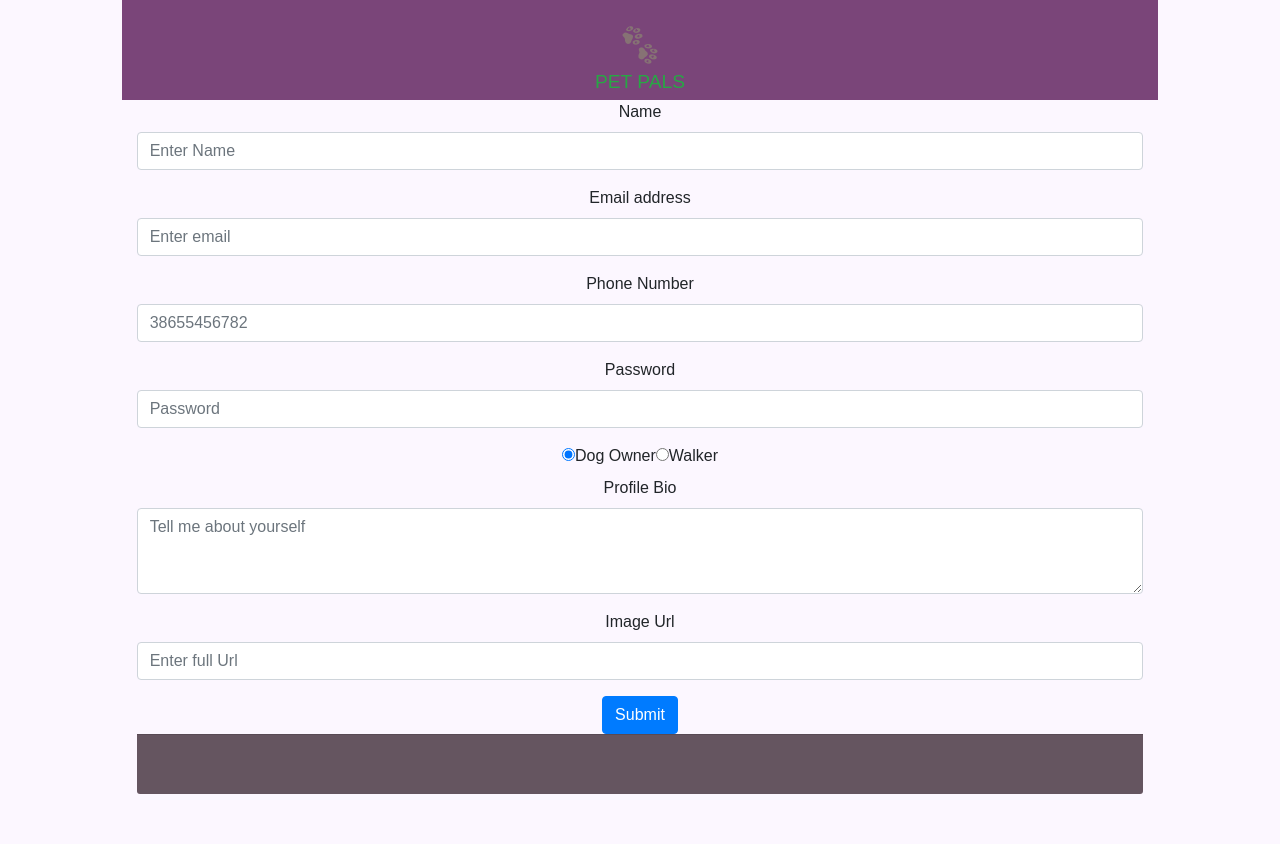
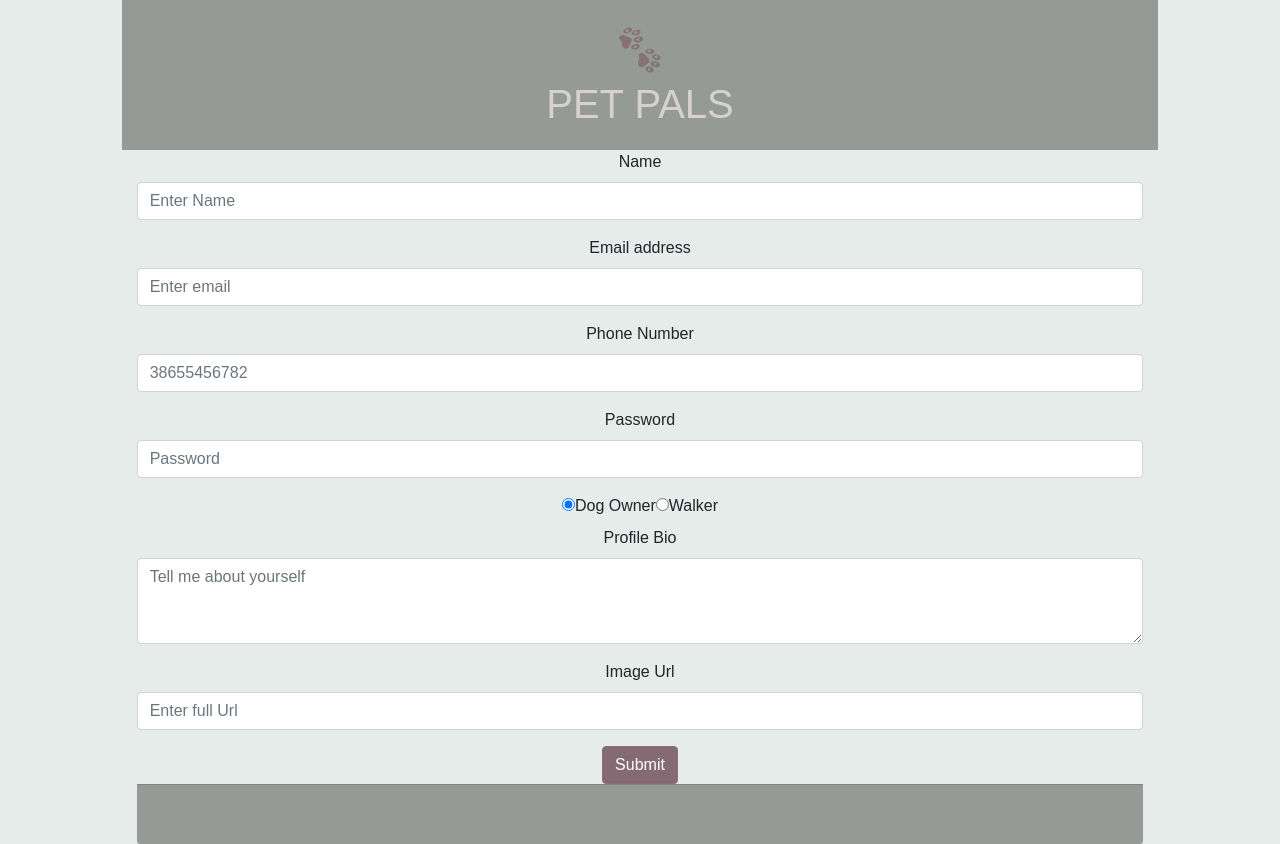
Before and after one commit to rehas/tinderx-for-puppies, a React (Create React App) app: page /new-user in a window 1280 px wide. Before the commit the page ends 800 px from the top, so only its background shows below. Built offline with nearby package versions, Linux system fonts and the light colour scheme.

Commit message:
more styling

```diff
--- a/src/App.css
+++ b/src/App.css
@@ -3,7 +3,7 @@
 }
 html,body, .App, #root, main,  .selector-container{
   height: 100%;
-  background-color: #FCF7FF;
+  background-color: #E5ECE9;
 }
 .row{
   height: 90%;
@@ -11,22 +11,40 @@ html,body, .App, #root, main,  .selector-container{
 
 .App-logo {
   animation: App-logo-spin infinite 20s linear;
-  height: 50px;
+  height: 60px;
 }
 
 .App-header {
-  background-color: #7a4579;
-  height: 100px;
+  background-color: #969A97;
+  height: 150px;
   padding: 20px;
-  color: white;
+  color: #D6D1CD;
+  fill : white;
 }
 
 .App-title {
-  font-size: 1.2em;
+  font-size: 2.5em;
+  color : #D6D1CD;
 }
 
 .App-intro {
   font-size: large;
+}
+.btn{
+  background-color: #846b73;
+  border-color: #8e6b7e;
+  margin: 0 20px;
+}
+.btn:hover{
+  background-color: #705563;
+  border-color: #8e6b7e;
+}
+
+.btn-success{
+  background-color: #58a068;
+}
+.btn-danger{
+  background-color: #db4a58;
 }
 
 @keyframes App-logo-spin {
@@ -34,7 +52,7 @@ html,body, .App, #root, main,  .selector-container{
   to { transform: rotate(360deg); }
 }
 .selector-container{
-  background-color: #ddddf3;
+  background-color: #D6D1CD;
 }
 
 .selector-container-button-yes, .selector-container-button-no{
@@ -60,12 +78,13 @@ html,body, .App, #root, main,  .selector-container{
   font-size: 2em;
   padding : 15px;
   vertical-align: bottom;
+  background-color: #E5ECE9;
 }
 .page-footer{
   /* position: absolute; */
   bottom: 0;
   /* width: inherit; */
-  background-color: #655560;
+  background-color: #969A97;
   color: wheat;
   height: 60px;
 }
@@ -80,10 +99,10 @@ html,body, .App, #root, main,  .selector-container{
   }
 
   .App-header {
-    background-color: #222;
+    /* background-color: #222; */
     height: 75px;
     padding: 10px;
-    color: white;
+    /* color: white; */
   }
 
   .App-title {
--- a/src/containers/FooterContainer.js
+++ b/src/containers/FooterContainer.js
@@ -9,10 +9,10 @@ class FooterContainer extends PureComponent{
     const path = this.props.location.pathname
 
     const matchButtonClass = (path === '/' || path.includes('matches') || path.includes('new-user'))
-      ? 'd-none' : 'btn'
-    const logoutButtonClass = (path === '/' || path.includes('new-user')) ? 'd-none' : 'btn'
+      ? 'd-none' : 'btn btn-primary'
+    const logoutButtonClass = (path === '/' || path.includes('new-user')) ? 'd-none' : 'btn btn-primary'
     const selectorButtonClass = (path === '/' || path.includes('selector') || path.includes('new-user') )
-    ? 'd-none' : 'btn' ;
+    ? 'd-none' : 'btn btn-primary' ;
 
     const createProfileButtonClass = (path === '/') ? 'btn btn-primary' : 'd-none'
 
```
